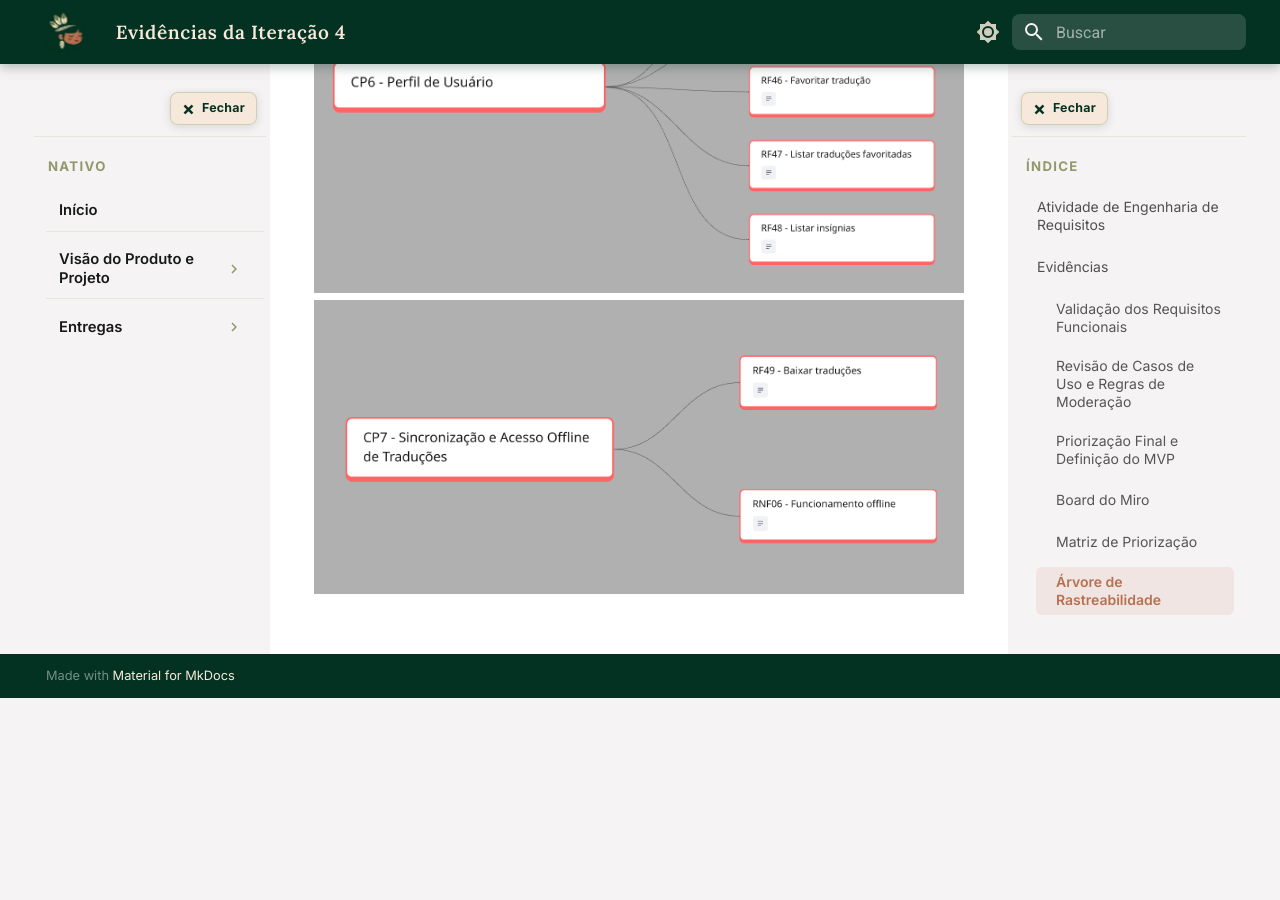
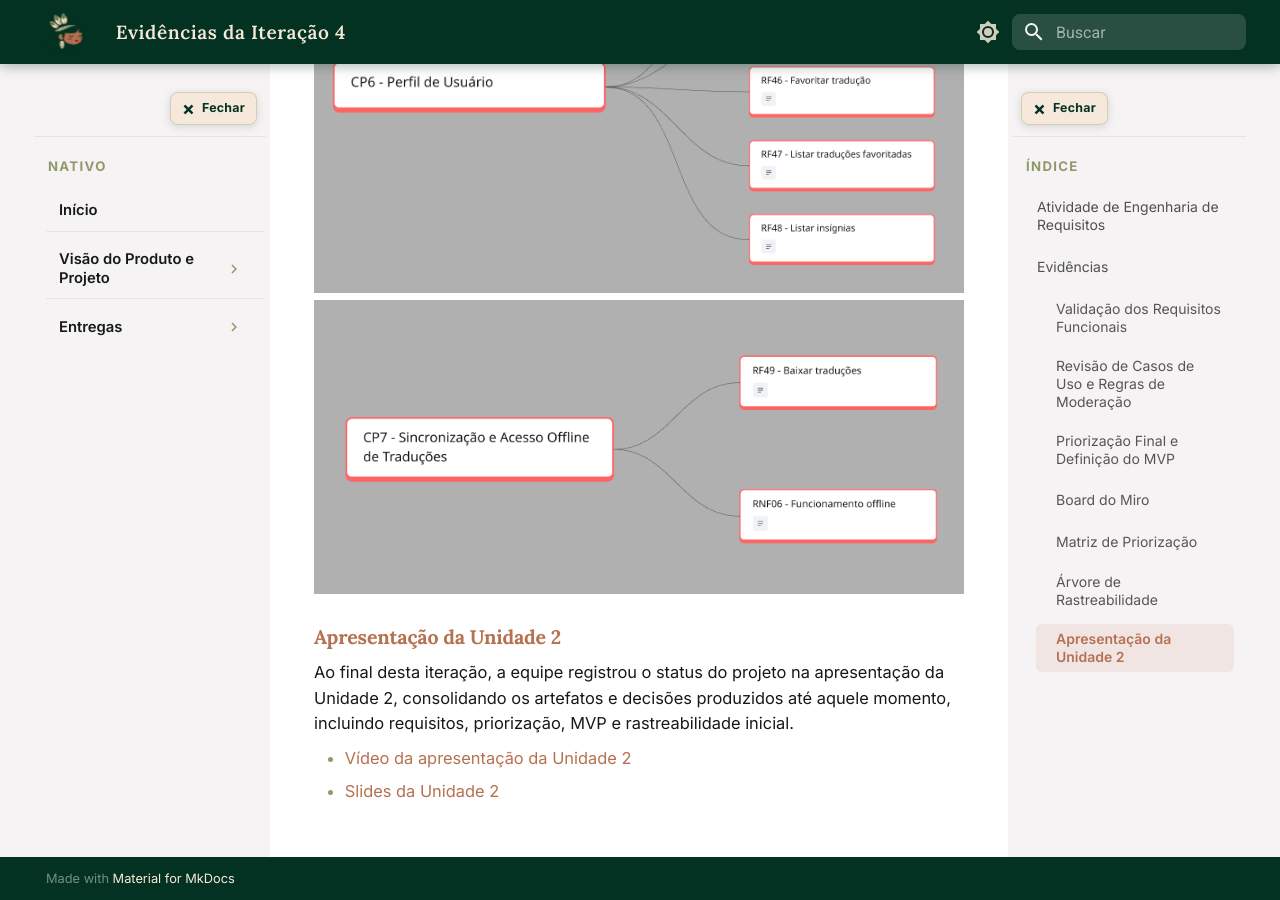
Before and after one commit to mdsreq-fga-unb/REQ-2026.1-T02-Nativo, an MkDocs documentation site: the page built from docs/visao/evidencias/iteracao-4.md, in a window 1280 px wide and 900 px high, scrolled down 9199 px. Built offline with MkDocs 1.6.1 and Material for MkDocs 9.7.7, drawn with Linux system fonts in a browser that asks for light colours; before the commit the page ends 9897 px from its top, so only the background shows below that.

Commit message:
migrando videos do topicos entregas para evidencias

```diff
--- a/docs/visao/evidencias/iteracao-4.md
+++ b/docs/visao/evidencias/iteracao-4.md
@@ -66,3 +66,10 @@
 ![](../../img/CP5-Requisitos.png)
 ![](../../img/CP6-Requisitos.png)
 ![](../../img/CP7-Requisitos.png)
+
+### Apresentação da Unidade 2
+
+Ao final desta iteração, a equipe registrou o status do projeto na apresentação da Unidade 2, consolidando os artefatos e decisões produzidos até aquele momento, incluindo requisitos, priorização, MVP e rastreabilidade inicial.
+
+- [Vídeo da apresentação da Unidade 2](../../entregas/unidade2.md#video-da-apresentacao)
+- [Slides da Unidade 2](../../entregas/unidade2.md#slides)
```
Also changed, not shown: docs/entregas/unidade2.md (+1 -1 lines), docs/visao/cronograma.md (+2 -2 lines), docs/visao/evidencias/iteracao-7.md (+4 -0 lines), docs/visao/evidencias/iteracao-8.md (+0 -4 lines).
